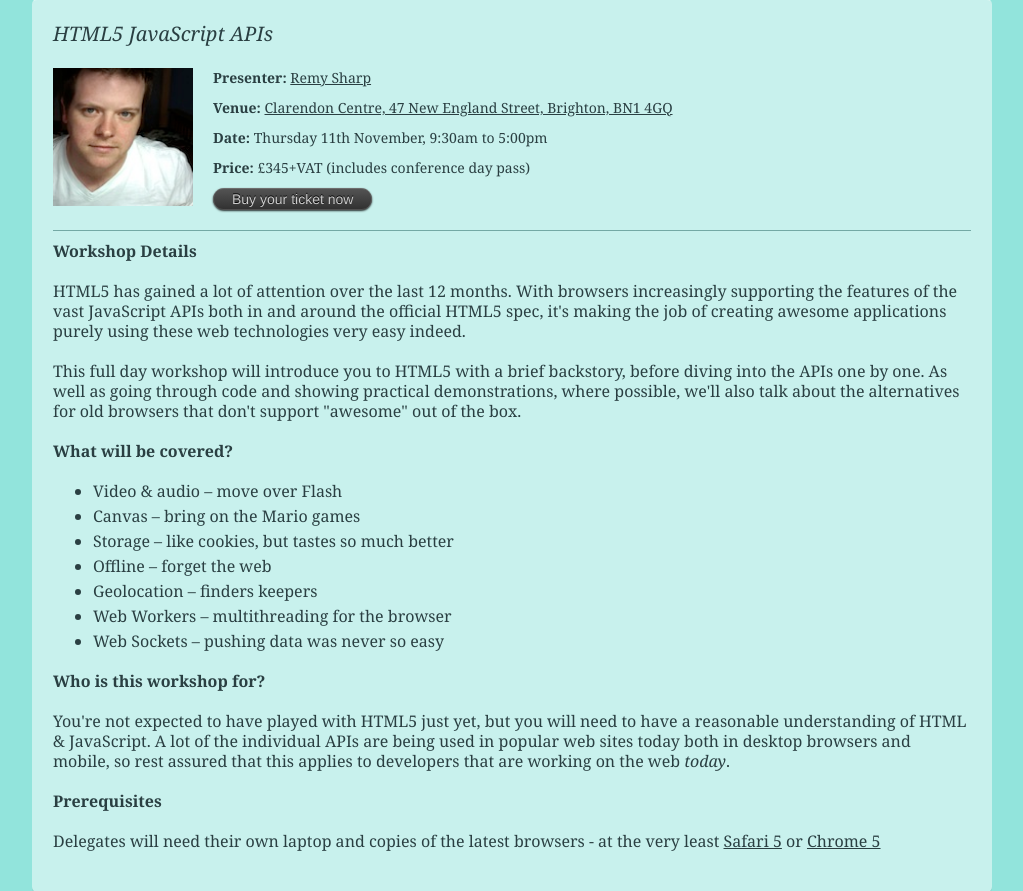
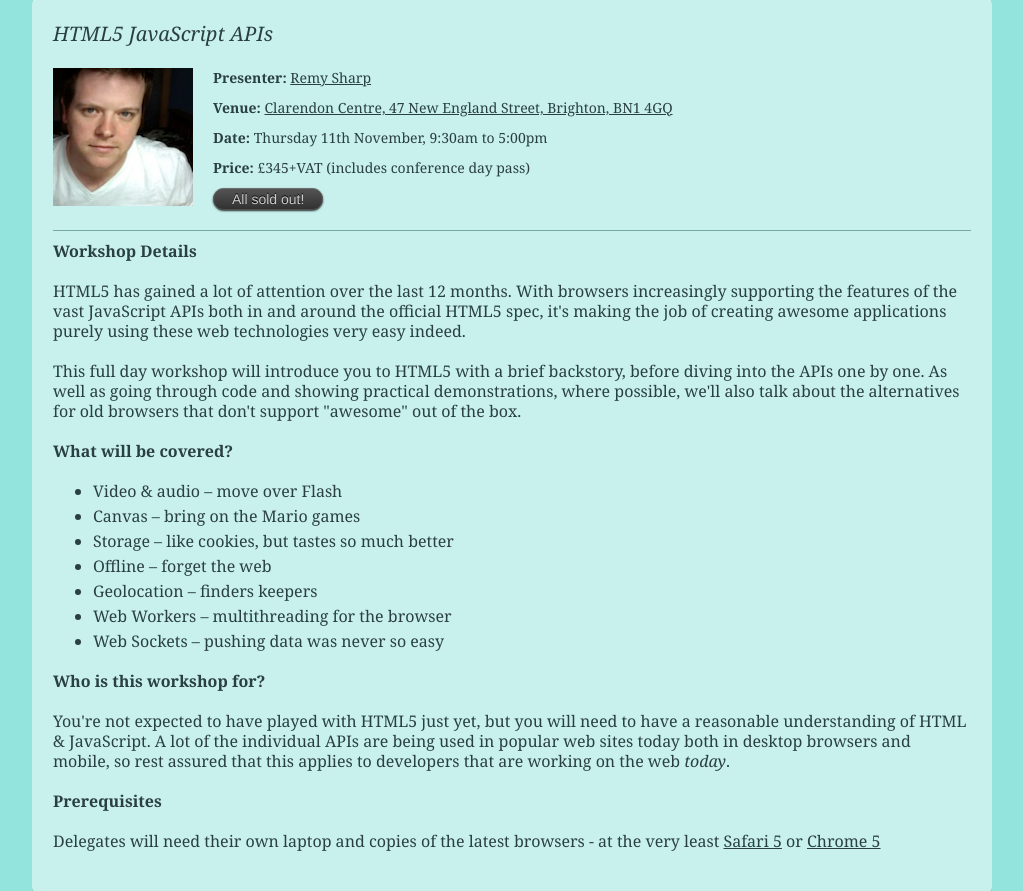
Before and after one commit to leftlogic/fullfrontal2010, a PHP site: page /workshops in a window 1280 px wide. Shown: the part 474-1365 px from the top of the page, without its empty margins (128-1151 px from the left). Run offline with PHP 8.4, Linux system fonts and the light colour scheme.

Commit message:
Sold out HTML5 workshop

```diff
--- a/includes/workshops.php
+++ b/includes/workshops.php
@@ -10,7 +10,7 @@
         <p><strong>Venue: </strong><a href="http://maps.google.com/maps?ie=UTF8&amp;q=Clarendon+Centre,+47+New+England+Street,+Brighton,+BN1+4GQ&amp;fb=1&amp;hq=Clarendon+Centre,&amp;hnear=47+New+England+St,+Brighton,+East+Sussex+BN1+4GQ,+UK&amp;cid=0,0,11375547332142987517&amp;ei=1CI_TPbTNo-SjAfh8uS2Bw&amp;ved=0CBYQnwIwAA&amp;z=16&amp;iwloc=A">Clarendon Centre, 47 New England Street, Brighton, BN1 4GQ</a></p>
         <p><strong>Date: </strong> Thursday 11th November, 9:30am to 5:00pm</p>
         <p><strong>Price: </strong> £345+VAT (includes conference day pass)</p>
-        <p><span class="button"><a href="/tickets#html5">Buy your ticket now</a></span></p>
+        <p><span class="button"><a>All sold out!</a></span></p>
       </div>
       <div>
         <h4>Workshop Details</h4>
```
